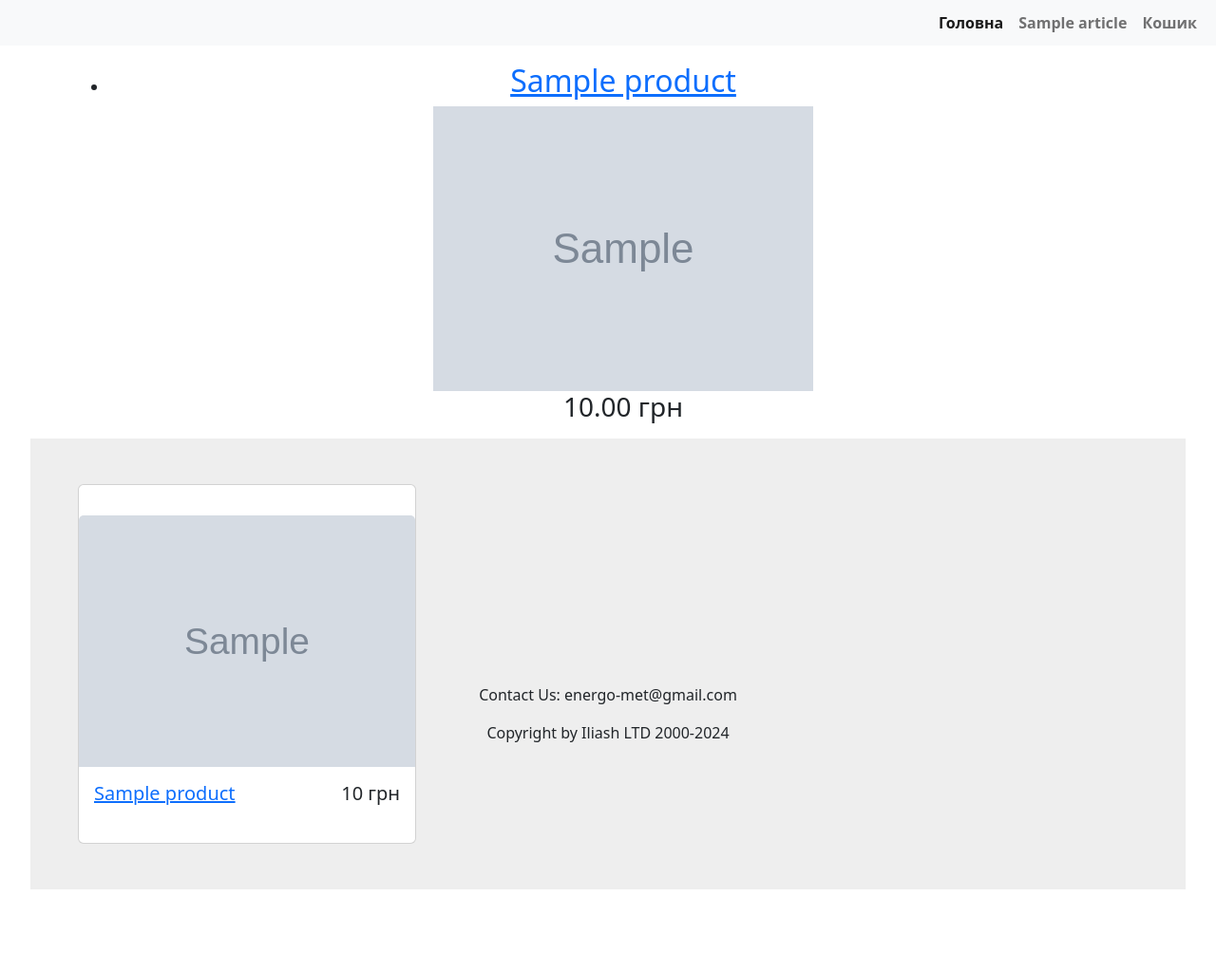
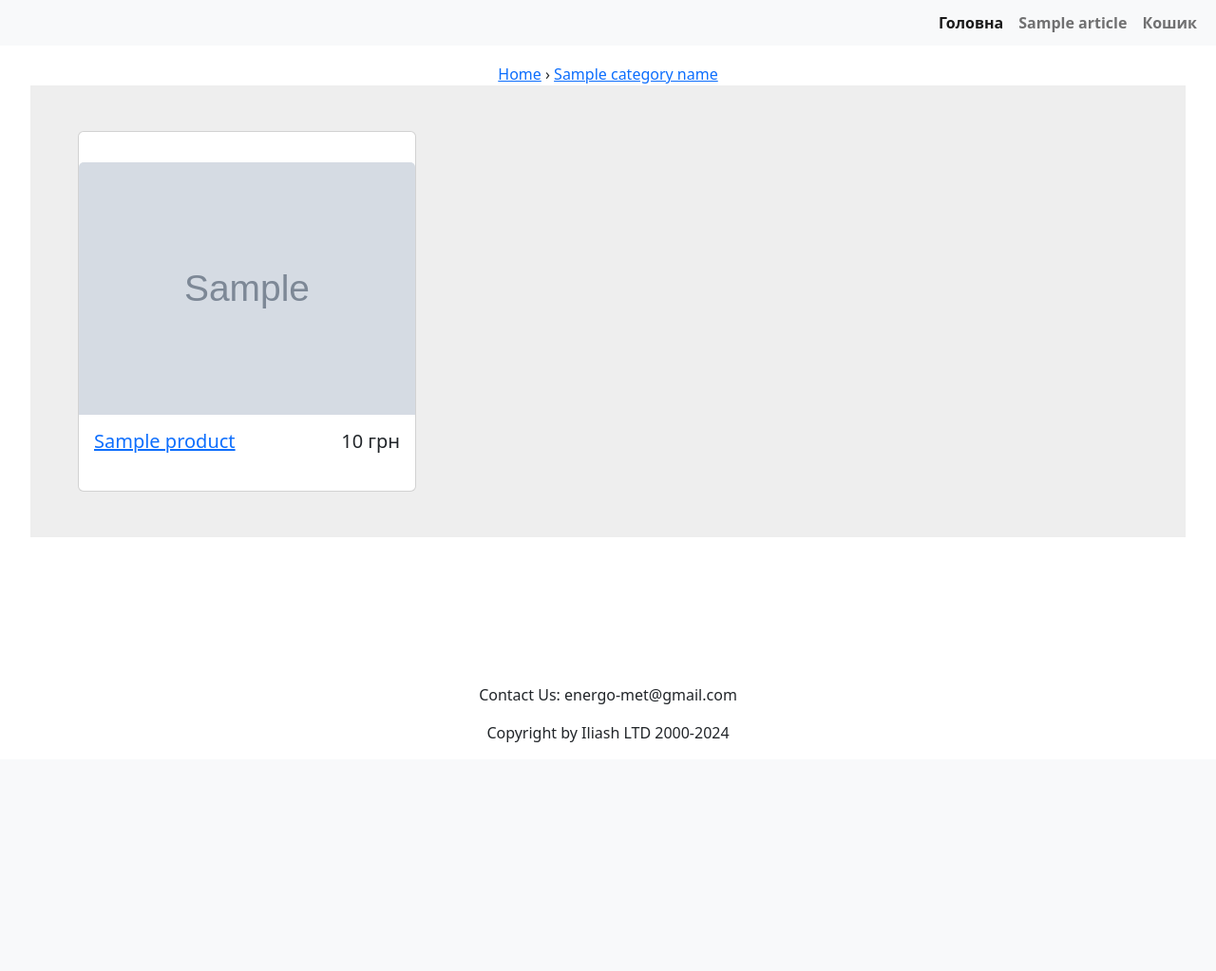
Before and after one commit to SviatoslavIliash/EnergostalMet, a Django app: template energosite/store/templates/store/category.html in a window 1280 px wide. Shown: the whole page at 95% size. After the commit the page ends 782 px from the top, so only its background shows below. Run offline with Django 5.2, Linux system fonts and the light colour scheme; tables that the repository leaves empty hold one stand-in row (values such as "Sample post"); the template is opened without the code that fills it: values that come from a table or form of the project are taken from there, most other values are stand-ins (such as "Sample title", 1, 10 or a date in 2020); grey boxes marked "Sample" are stand-in pictures.

Commit message:
Added breadcrumbs. Removed store word from urls. Modified product url pattern.

```diff
--- a/energosite/energosite/urls.py
+++ b/energosite/energosite/urls.py
@@ -20,8 +20,8 @@ from django.conf import settings
 from django.conf.urls.static import static
 
 urlpatterns = [
-    path("store/", include("store.urls")),
     path("admin/", admin.site.urls),
+    path("", include("store.urls")),
 ]
 
 urlpatterns += static(settings.MEDIA_URL, document_root=settings.MEDIA_ROOT)
--- a/energosite/store/templates/store/article.html
+++ b/energosite/store/templates/store/article.html
@@ -1,6 +1,10 @@
 {% extends 'store/base.html' %}
 
 {% block title%}{{ article.name }}{% endblock %}
+
+{% block breadcrumbs %}
+  &rsaquo; <a href="{% url 'store:article' current_article.name %}">{{ current_article.name }}</a>
+{% endblock %}
 
 {% block body %}
 <div class="container">
--- a/energosite/store/templates/store/base.html
+++ b/energosite/store/templates/store/base.html
@@ -20,7 +20,7 @@
               </button>
               <div class="navbar-collapse collapse justify-content-end" id="collapsibleNavbar">
                   <ul class="nav navbar-nav">
-                      <li class="nav-item"><a class="nav-link fw-bold py-1 px-2 active" aria-current="page" href="/store">Головна</a></li>
+                      <li class="nav-item"><a class="nav-link fw-bold py-1 px-2 active" aria-current="page" href="{% url 'store:index' %}">Головна</a></li>
 
                       {% for article in top_articles %}
                       <li class="nav_item"><a class="nav-link fw-bold py-1 px-2" href="{% url 'store:article' article.name %}">{{ article.name }}</a></li>
@@ -35,6 +35,15 @@
   </header>
 
   <main class="px-3 overflow-auto" style="margin-top:50px; margin-bottom:70px;">
+      {% block nav-breadcrumbs %}
+        <nav aria-label="Breadcrumbs">
+            <div class="breadcrumbs">
+                <a href="{% url 'store:index' %}">Home</a>
+                {% block breadcrumbs %}
+                {% endblock %}
+            </div>
+        </nav>
+      {% endblock %}
       {% block body %}
       {% endblock %}
   </main>
--- a/energosite/store/templates/store/cart.html
+++ b/energosite/store/templates/store/cart.html
@@ -1,6 +1,10 @@
 {% extends 'store/base.html' %}
 
 {% block title%}Кошик{% endblock%}
+
+{% block breadcrumbs %}
+  &rsaquo; <a href="{% url 'store:cart' %}">Cart</a>
+{% endblock %}
 
 {% block body %}
 <div class="container">
--- a/energosite/store/templates/store/category.html
+++ b/energosite/store/templates/store/category.html
@@ -2,20 +2,11 @@
 
 {% block title%}{{ category_name }}{% endblock%}
 
+{% block breadcrumbs %}
+  &rsaquo; <a href="{% url 'store:category_detail' category_name %}">{{ category_name }}</a>
+{% endblock %}
+
 {% block body %}
-<div class="container">
-  <ul>
-      {% for product in product_list %}
-        <li>
-            <h2><a href="{% url 'store:product_detail' product.id %}">{{ product.name }}</a></h2>
-            <!--<h2><a href="store/{{ product.id }}/product">{{ product.name }}</a></h2>-->
-            <img src="{{ product.image.url}}" align="center"/>
-            <h3>{{ product.price }} грн</h3>
-        </li>
-      {% endfor %}
-  </ul>
-</div>
-
 <section style="background-color: #eee;">
   <div class="container py-5">
     {% for product_row in product_chunks%}
@@ -24,19 +15,18 @@
       <div class="col-md-12 col-lg-4 mb-4 mb-lg-0">
         <div class="card">
           <div class="d-flex justify-content-between p-3">
-            <!--<p class="lead mb-0"><a href="{% url 'store:product_detail' product.id %}">{{ product.name }}</a></p>-->
             <!--<div
               class="bg-info rounded-circle d-flex align-items-center justify-content-center shadow-1-strong"
               style="width: 35px; height: 35px;">
               <p class="text-white mb-0 small">x4</p>
             </div>-->
           </div>
-          <a href="{% url 'store:product_detail' product.id %}"> <img src="{{ product.image.url}}"
+          <a href="{% url 'store:product_detail' category_name product.id %}"> <img src="{{ product.image.url}}"
                                                                       class="card-img-top" alt="{{product.name}}" /></a>
           <div class="card-body">
             <div class="d-flex justify-content-between mb-3">
               <!--<p class="small"><a href="#!" class="text-muted">Laptops</a></p>-->
-                <h5 class="mb0"><a href="{% url 'store:product_detail' product.id %}">{{ product.name }}</a></h5>
+                <h5 class="mb0"><a href="{% url 'store:product_detail' category_name product.id %}">{{ product.name }}</a></h5>
                 <h5 class="mb0">{{ product.price }} грн</h5>
             </div>
 
--- a/energosite/store/templates/store/product.html
+++ b/energosite/store/templates/store/product.html
@@ -1,6 +1,12 @@
 {% extends 'store/base.html' %}
 
 {% block title%}{{ product.name }}{% endblock%}
+
+{% block breadcrumbs %}
+  &rsaquo; <a href="{% url 'store:category_detail' product.category.name %}">{{ product.category.name }}</a>
+  &rsaquo; <a href="{% url 'store:product_detail' product.category.name product.pk %}">{{ product.name }}</a>
+{% endblock %}
+
 {% block body %}
 <div class="container">
   <h2>{{ product.name }}</h2>
--- a/energosite/store/urls.py
+++ b/energosite/store/urls.py
@@ -6,13 +6,14 @@ app_name = "store"
 urlpatterns = [
     path("", views.index, name="index"),
     path("<str:category_name>/", views.category_detail, name="category_detail"),
-    path("<int:product_id>/product/", views.product_detail, name="product_detail"),
+    path("<str:category_name>/<int:product_id>/", views.product_detail, name="product_detail"),
+
+    # maybe should be moved to separate app like articles. should be discussed.
+    path("article/<str:article_name>/", views.article, name="article"),
 
     # maybe should be moved to separate app like cart. should be discussed.
     path("cart", views.cart, name="cart"),
 
-    # maybe should be moved to separate app like articles. should be discussed.
-    path("article/<str:article_name>/", views.article, name="article"),
     #path("about", views.about, name="about"),
     #path("contacts", views.contacts, name="contacts"),
 ]
--- a/energosite/store/views.py
+++ b/energosite/store/views.py
@@ -35,7 +35,7 @@ def category_detail(request, category_name):
     return render(request, "store/category.html", context)
 
 
-def product_detail(request, product_id):
+def product_detail(request, category_name, product_id):
     product = Product.objects.get(pk=product_id)
     attributes = ProductAttrs.objects.filter(product=product)
     context = {"product": product, "attrs": attributes}
```
